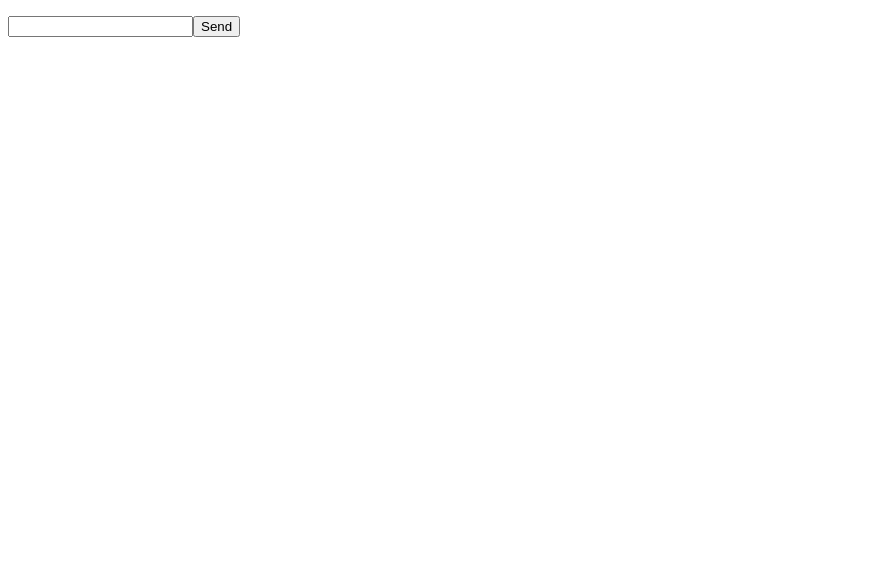
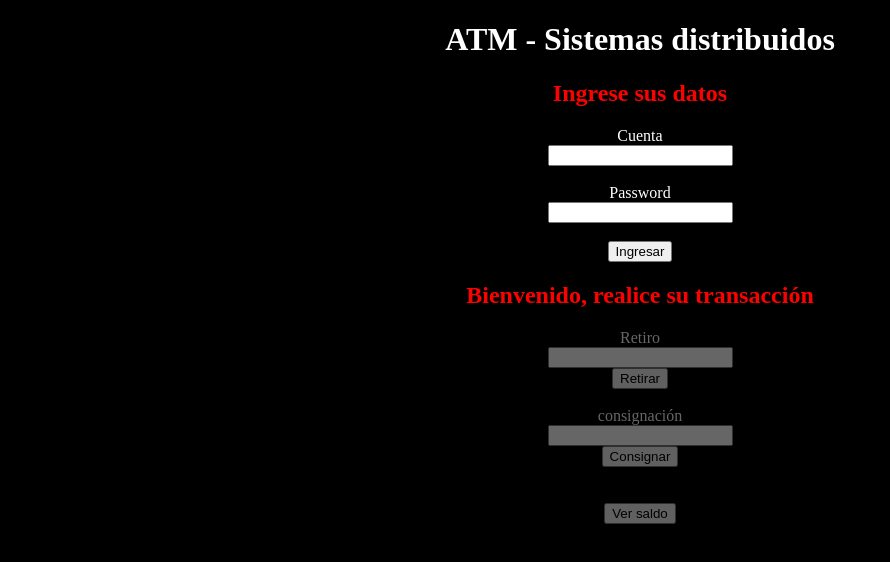
Before and after one commit to JuanCarlosMarino/atm, a website: page juan.html in a window 1280 px wide. Shown: the whole page, without its empty margins (0-890 px from the left). Drawn offline with nearby package versions, Linux system fonts and the light colour scheme.

Commit message:
Change juan html

```diff
--- a/juan.html
+++ b/juan.html
@@ -1,12 +1,53 @@
 <!DOCTYPE html>
 <html>
-    <body>
-    <ul id="messages"></ul>
-    <form id="form" action="">
-      <input id="input" autocomplete="off" /><button>Send</button>
-    </form>
-    <script src="/socket.io/socket.io.js"></script>
-
-
-  </body>
+<head>
+    <style>
+        .title {
+            color: white;
+            text-align:center;
+        }
+        .sub-title{
+            color: red;
+            text-align:center;
+        }
+        .account{
+            text-align:center;
+        }
+        .transaction{
+            text-align:center;
+        }
+        .disabled{
+            pointer-events: none;
+            opacity: 0.4;
+        }
+    </style>
+    <title>ATM</title>
+</head>
+<body style="background-color: black">
+    <div class="title">
+        <h1>ATM - Sistemas distribuidos</h1>
+    </div>
+    <div class="sub-title">
+        <h2>Ingrese sus datos</h2>
+    </div>
+    <div class= "account">
+        <label style="color:white">Cuenta</label><br>
+        <input id="account" name="account" type="text" /> <br><br>
+        <label style="color:white">Password</label><br>
+        <input id="password" name="password" type="password" /> <br><br>
+        <button name="btnauth" id="btnauth">Ingresar</button>
+    </div>
+    <div class="sub-title">
+        <h2>Bienvenido, realice su transacción</h2>
+    </div>
+    <div class="transaction disabled">
+        <label style="color:white">Retiro</label><br>
+        <input id="withdraw" name="withdraw" type="text" /> <br>
+        <button name="btnwithdraw" id="btnwithdraw">Retirar</button><br><br>
+        <label style="color:white">consignación</label><br>
+        <input id="consign" name="consign" type="text" /> <br>
+        <button name="btnconsign" id="btnconsign">Consignar</button><br><br><br>
+        <button name="btncheckBalance" id="btncheckBalance">Ver saldo</button><br><br>
+    </div>
+</body>
 </html>
```
